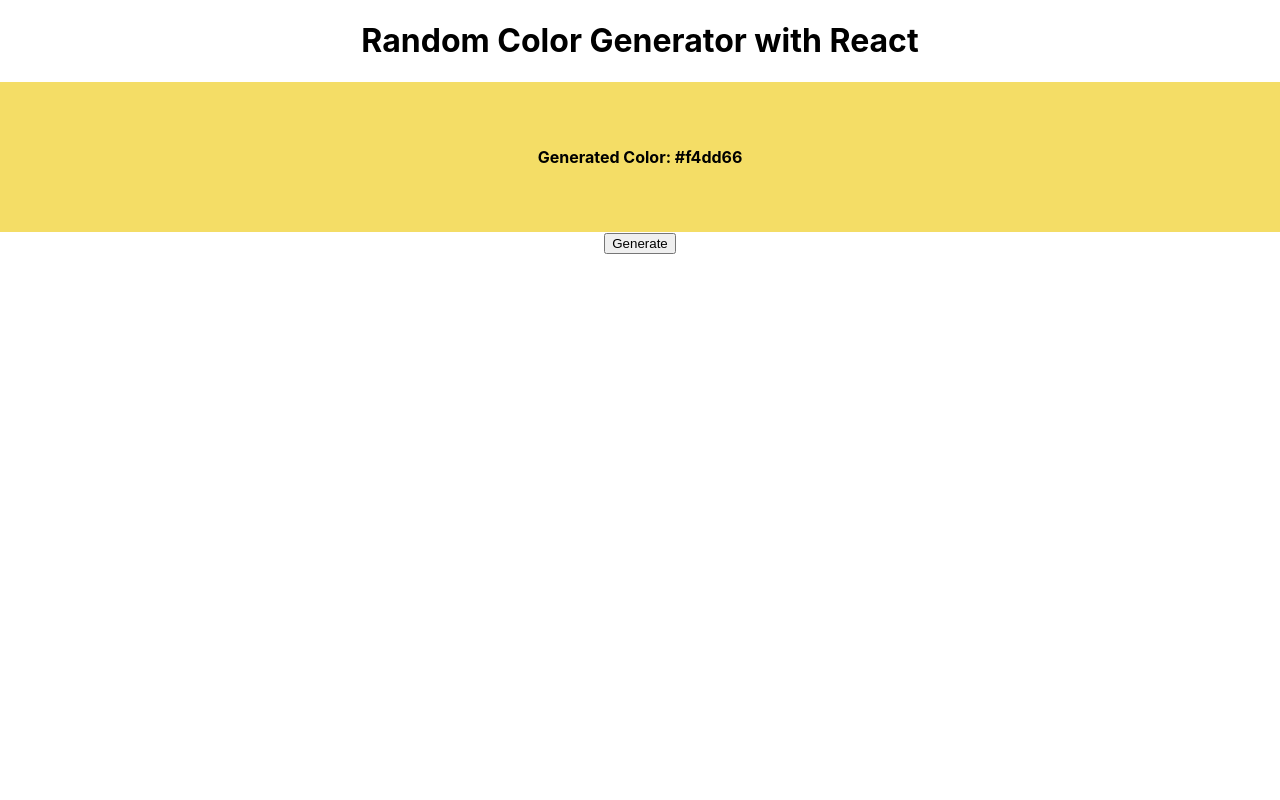
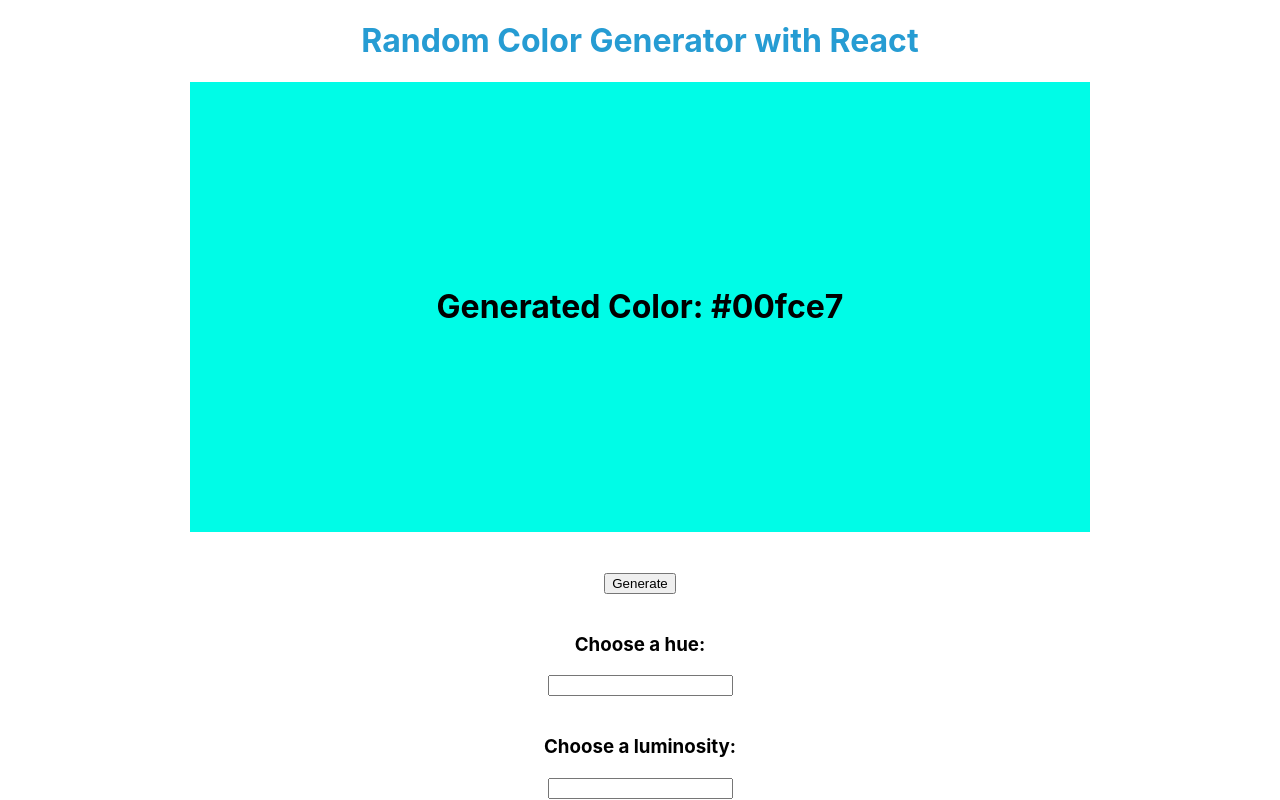
Before and after one commit to pipomajun/react-random-color, a React (Create React App) app: page / in a window 1280 px wide. Built offline with nearby package versions, Linux system fonts and the light colour scheme.

Commit message:
Add Version 2.0 with hue/lightness and transition

```diff
--- a/package.json
+++ b/package.json
@@ -3,6 +3,7 @@
   "version": "0.1.0",
   "private": true,
   "dependencies": {
+    "@emotion/react": "^11.9.0",
     "@testing-library/jest-dom": "^5.14.1",
     "@testing-library/react": "^13.0.0",
     "@testing-library/user-event": "^13.2.1",
--- a/src/App.js
+++ b/src/App.js
@@ -7,27 +7,55 @@
 // 3. Color a div in that random color and show the hex color in the center of the div
 
 export default function App() {
-  const [color, setColor] = useState(randomColor.randomColor());
-
+  const [hue, setHue] = useState('');
+  const [luminosity, setLuminosity] = useState('');
+  const [color, setColor] = useState(randomColor());
+  const generateColor = randomColor({ hue: hue, luminosity: luminosity });
   return (
     <div className="App">
-      <h1>Random Color Generator with React</h1>
+      <h1
+        style={{
+          color: color,
+          transitionDuration: '0.7s',
+        }}
+      >
+        Random Color Generator with React
+      </h1>
       <div
         style={{
-          backgroundColor: color,
-          width: 'auto',
-          height: '150px',
+          backgroundColor: generateColor,
+          transitionDuration: '0.7s',
+          width: '900px',
+          height: '450px',
+          margin: '0 auto',
           display: 'flex',
           alignItems: 'center',
           justifyContent: 'center',
           fontWeight: 'bold',
+          fontSize: '24pt',
         }}
       >
-        Generated Color: {color}
+        Generated Color: {generateColor}
       </div>
-      <button onClick={() => setColor(randomColor.randomColor())}>
-        Generate
-      </button>
+      <br />
+      <br />
+      <button onClick={() => setColor(generateColor)}>Generate</button>
+      <br />
+      <br />
+      <div>
+        <h3>Choose a hue:</h3>
+        <input
+          value={hue}
+          onChange={(event) => setHue(event.currentTarget.value)}
+        />
+        <br />
+        <br />
+        <h3>Choose a luminosity:</h3>
+        <input
+          value={luminosity}
+          onChange={(event) => setLuminosity(event.currentTarget.value)}
+        />
+      </div>
     </div>
   );
 }
--- a/tsconfig.json
+++ b/tsconfig.json
@@ -14,6 +14,7 @@
     "downlevelIteration": true,
     "forceConsistentCasingInFileNames": true,
     "jsx": "react-jsx",
+    "jsxImportSource": "@emotion/react",
     "noEmit": true,
     "noFallthroughCasesInSwitch": true,
     "skipLibCheck": true,
```
Also changed, not shown: 1 other file (tests, documents, lock files or other folders).
